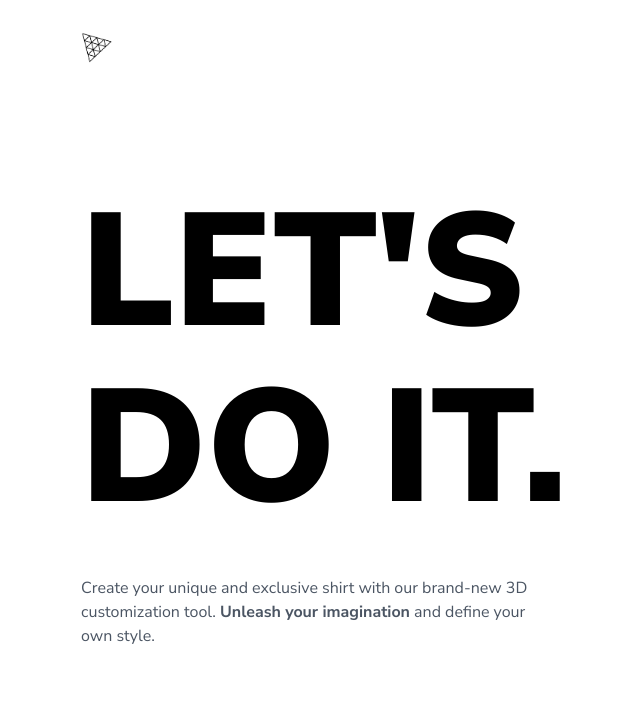
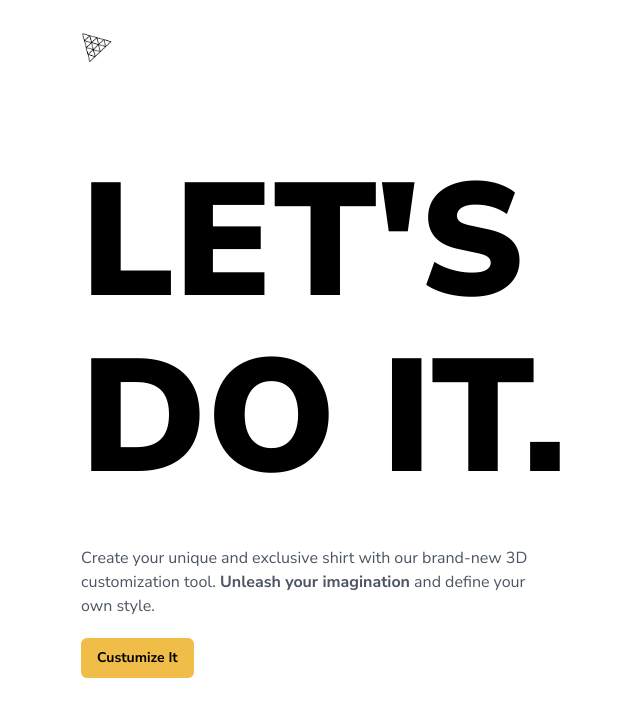
Before and after one commit to ismaelherreradev/3d-product, a Next.js app: page / in a window 1280 px wide. Shown: the top 716 px of the page, without its empty margins (63-703 px from the left). Built offline with nearby package versions, Linux system fonts and the light colour scheme.

Commit message:
Refactor components for better organization

```diff
--- a/app/globals.css
+++ b/app/globals.css
@@ -2,8 +2,82 @@
 @tailwind components;
 @tailwind utilities;
 
-html {
-  font-family: "Inter", sans-serif;
+@layer base {
+  :root {
+    --background: 0 0% 100%;
+    --foreground: 222.2 47.4% 11.2%;
+
+    --muted: 210 40% 96.1%;
+    --muted-foreground: 215.4 16.3% 46.9%;
+
+    --popover: 0 0% 100%;
+    --popover-foreground: 222.2 47.4% 11.2%;
+
+    --card: 0 0% 100%;
+    --card-foreground: 222.2 47.4% 11.2%;
+
+    --border: 214.3 31.8% 91.4%;
+    --input: 214.3 31.8% 91.4%;
+
+    --primary: 222.2 47.4% 11.2%;
+    --primary-foreground: 210 40% 98%;
+
+    --secondary: 210 40% 96.1%;
+    --secondary-foreground: 222.2 47.4% 11.2%;
+
+    --accent: 210 40% 96.1%;
+    --accent-foreground: 222.2 47.4% 11.2%;
+
+    --destructive: 0 100% 50%;
+    --destructive-foreground: 210 40% 98%;
+
+    --ring: 215 20.2% 65.1%;
+
+    --radius: 0.5rem;
+  }
+
+  .dark {
+    --background: 224 71% 4%;
+    --foreground: 213 31% 91%;
+
+    --muted: 223 47% 11%;
+    --muted-foreground: 215.4 16.3% 56.9%;
+
+    --popover: 224 71% 4%;
+    --popover-foreground: 215 20.2% 65.1%;
+
+    --card: 224 71% 4%;
+    --card-foreground: 213 31% 91%;
+
+    --border: 216 34% 17%;
+    --input: 216 34% 17%;
+
+    --primary: 210 40% 98%;
+    --primary-foreground: 222.2 47.4% 1.2%;
+
+    --secondary: 222.2 47.4% 11.2%;
+    --secondary-foreground: 210 40% 98%;
+
+    --accent: 216 34% 17%;
+    --accent-foreground: 210 40% 98%;
+
+    --destructive: 0 63% 31%;
+    --destructive-foreground: 210 40% 98%;
+
+    --ring: 216 34% 17%;
+
+    --radius: 0.5rem;
+  }
+}
+
+@layer base {
+  * {
+    @apply border-border;
+  }
+  body {
+    @apply bg-background text-foreground;
+    font-feature-settings: "rlig" 1, "calt" 1;
+  }
 }
 
 @supports (font-variation-settings: normal) {
@@ -12,6 +86,7 @@
   }
 }
 
+@layer components {
   .app {
     @apply relative w-full h-screen overflow-hidden;
   }
@@ -87,3 +162,4 @@
   .sketch-picker > div:nth-child(3) {
     display: none !important;
   }
+}
--- a/app/page.tsx
+++ b/app/page.tsx
@@ -1,4 +1,4 @@
-import Canvas from "@/canvas";
+import Canvas from "@/components/canvas";
 import Head from "@/components/head";
 
 export default function Home() {
--- a/components/head.tsx
+++ b/components/head.tsx
@@ -8,9 +8,26 @@
 import Image from "next/image";
 
 import threejs from "@/public/threejs.png";
+import { Button } from "./ui/button";
+import { getContrastingColor } from "@/config/helpers";
 
 export default function Head() {
   const snap = useSnapshot(state);
+
+  const generateStyle = (type: string) => {
+    if (type === "filled") {
+      return {
+        backgroundColor: snap.color,
+        color: getContrastingColor(snap.color),
+      };
+    } else if (type === "outline") {
+      return {
+        borderWidth: "1px",
+        borderColor: snap.color,
+        color: snap.color,
+      };
+    }
+  };
 
   return (
     <AnimatePresence>
@@ -30,6 +47,14 @@
                 Create your unique and exclusive shirt with our brand-new 3D customization tool.{" "}
                 <strong>Unleash your imagination</strong> and define your own style.
               </p>
+
+              <Button
+                style={generateStyle("filled")}
+                onClick={() => (state.intro = false)}
+                className="w-fit px-4 py-2.5 font-bold text-sm"
+              >
+                Custumize It
+              </Button>
             </motion.div>
           </motion.div>
         </motion.section>
```
Lines whose indentation alone changed are shown as unchanged.
